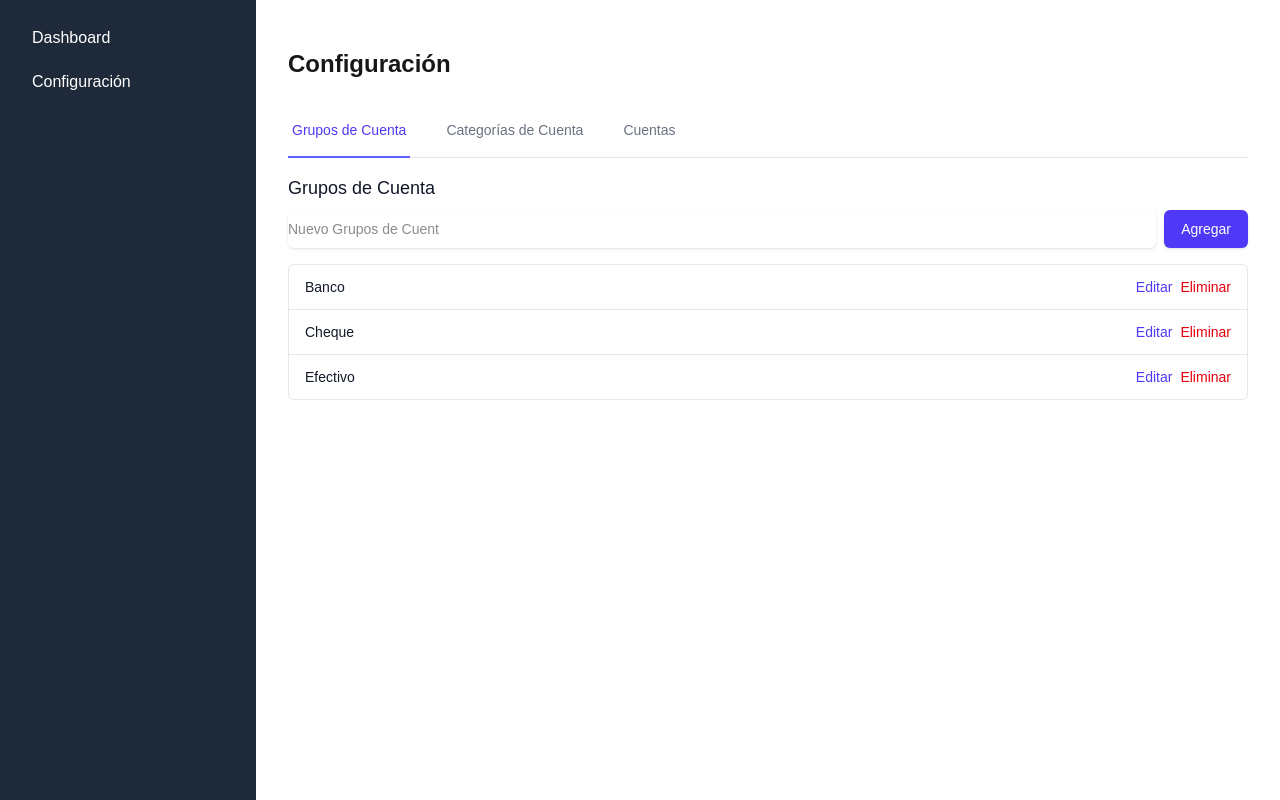
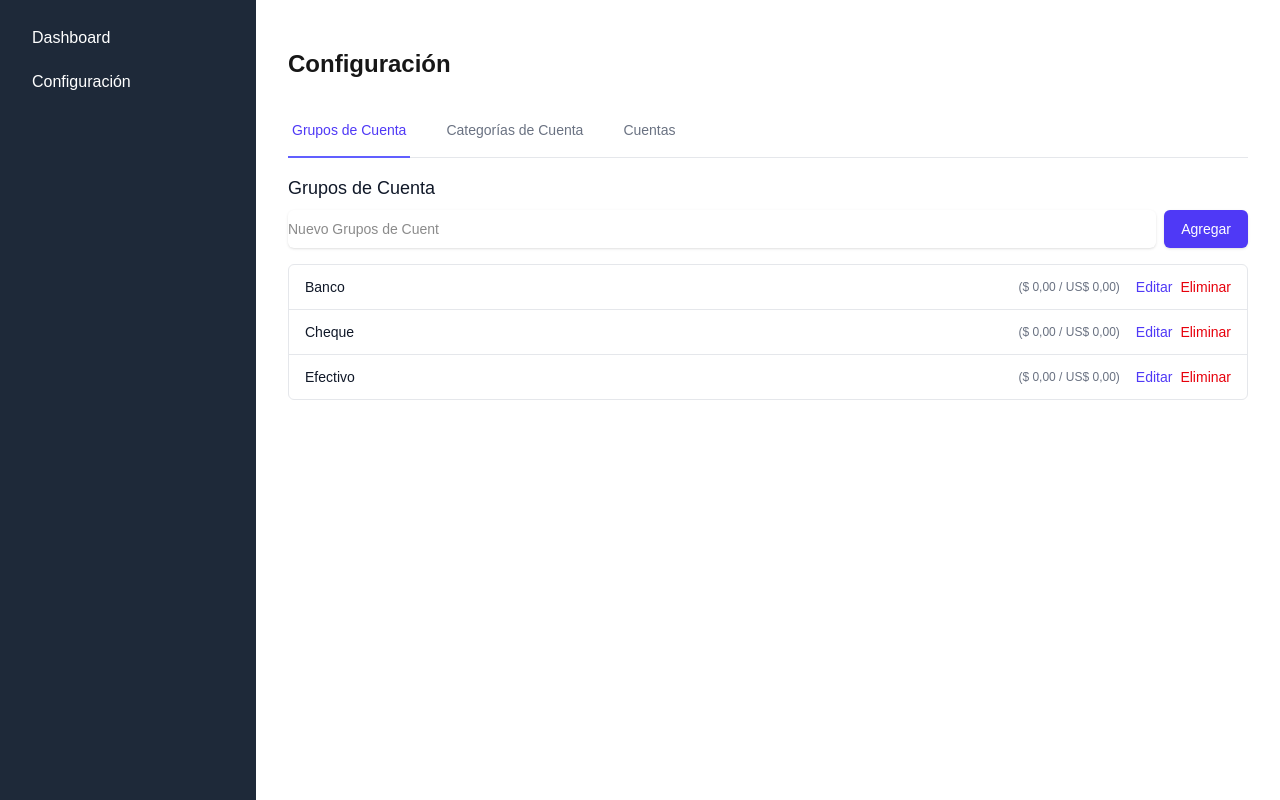
Before and after one commit to matiasapezteguia-dot/finanzas_simple, a Next.js app: page /configuracion in a window 1280 px wide. Built offline with nearby package versions, Linux system fonts and the light colour scheme.

Commit message:
release: mvp final funcional local con consistencia de saldos en abms, ordenamiento en grilla y fix de arquitectura

```diff
--- a/src/app/configuracion/page.tsx
+++ b/src/app/configuracion/page.tsx
@@ -53,11 +53,12 @@ const ListManager: React.FC<{
   title: string;
   list: any[];
   onAdd: (item: string) => void;
-  onDelete: (item: string) => void;
-  onUpdate: (oldItem: string, newItem: string) => void;
-  getItemName?: (item: any) => string;
-  accounts?: Account[]; // Add accounts prop for deletion rule
-}> = ({ title, list, onAdd, onDelete, onUpdate, getItemName, accounts }) => {
+   onDelete: (item: string) => void;
+   onUpdate: (oldItem: string, newItem: string) => void;
+   getItemName?: (item: any) => string;
+   accounts?: Account[]; // Add accounts prop for deletion rule
+   renderItemExtra?: (item: any) => React.ReactNode; // New prop for extra content
+}> = ({ title, list, onAdd, onDelete, onUpdate, getItemName, accounts, renderItemExtra }) => {
   const [newItem, setNewItem] = useState('');
   const [editingId, setEditingId] = useState<string | null>(null);
   const [editingText, setEditingText] = useState('');
@@ -136,7 +137,10 @@ const ListManager: React.FC<{
                 </button>
               </div>
             ) : (
-              <span className="flex-grow">{getItemName ? getItemName(item) : item}</span>
+              <span className="flex-grow flex items-center justify-between">
+                {getItemName ? getItemName(item) : item}
+                {renderItemExtra && renderItemExtra(item)}
+              </span>
             )}
             <div className="flex space-x-2 ml-4">
               {editingId !== (getItemName ? getItemName(item) : item) && (
@@ -184,6 +188,8 @@ export default function ConfiguracionPage() {
     deleteAccount,
     getAccountBalance,
     updateAccount,
+    getBalancesByCategory,
+    getBalancesByGroup,
   } = useFinanzasStore();
 
   const [newAccount, setNewAccount] = useState<Omit<Account, 'id'>>({
@@ -263,6 +269,27 @@ export default function ConfiguracionPage() {
             onUpdate={updateAccountGroup}
             onDelete={deleteAccountGroup}
             accounts={accounts}
+            renderItemExtra={(group: string) => {
+              const balancesARS = getBalancesByGroup('ARS');
+              const balancesUSD = getBalancesByGroup('USD');
+              const totalARS = balancesARS[group] || 0;
+              const totalUSD = balancesUSD[group] || 0;
+
+              const formatCurrency = (value: number, currency: 'ARS' | 'USD') => {
+                return new Intl.NumberFormat('es-AR', {
+                  style: 'currency',
+                  currency: currency,
+                  minimumFractionDigits: 2,
+                  maximumFractionDigits: 2,
+                }).format(value);
+              };
+
+              return (
+                <span className="text-xs text-gray-500 ml-2">
+                  ({formatCurrency(totalARS, 'ARS')} / {formatCurrency(totalUSD, 'USD')})
+                </span>
+              );
+            }}
           />
         </Tab>
         <Tab label="Categorías de Cuenta">
@@ -273,6 +300,27 @@ export default function ConfiguracionPage() {
             onUpdate={updateAccountCategory}
             onDelete={deleteAccountCategory}
             accounts={accounts}
+            renderItemExtra={(category: string) => {
+              const balancesARS = getBalancesByCategory('ARS');
+              const balancesUSD = getBalancesByCategory('USD');
+              const totalARS = balancesARS[category] || 0;
+              const totalUSD = balancesUSD[category] || 0;
+
+              const formatCurrency = (value: number, currency: 'ARS' | 'USD') => {
+                return new Intl.NumberFormat('es-AR', {
+                  style: 'currency',
+                  currency: currency,
+                  minimumFractionDigits: 2,
+                  maximumFractionDigits: 2,
+                }).format(value);
+              };
+
+              return (
+                <span className="text-xs text-gray-500 ml-2">
+                  ({formatCurrency(totalARS, 'ARS')} / {formatCurrency(totalUSD, 'USD')})
+                </span>
+              );
+            }}
           />
         </Tab>
         <Tab label="Cuentas">
@@ -375,14 +423,7 @@ export default function ConfiguracionPage() {
                       <tr key={account.id}>
                         {editingAccountId === account.id ? (
                           <>
-                            <td className="px-6 py-4 whitespace-nowrap">
-                              <input
-                                type="text"
-                                value={editedAccount?.name || ''}
-                                onChange={(e) => setEditedAccount({ ...editedAccount!, name: e.target.value })}
-                                className="block w-full rounded-md border-gray-300 shadow-sm focus:border-indigo-500 focus:ring-indigo-500 sm:text-sm"
-                              />
-                            </td>
+
                             <td className="px-6 py-4 whitespace-nowrap">
                               <select
                                 value={editedAccount?.currency || 'ARS'}
@@ -401,7 +442,18 @@ export default function ConfiguracionPage() {
                                 className="block w-full rounded-md border-gray-300 shadow-sm focus:border-indigo-500 focus:ring-indigo-500 sm:text-sm"
                               />
                             </td>
-                            <td className="px-6 py-4 whitespace-nowrap text-sm text-gray-900 font-bold">{getAccountBalance(account.id).toLocaleString("es-AR", { minimumFractionDigits: 2 })}</td>
+                            <td className="px-6 py-4 whitespace-nowrap text-sm text-gray-900 font-bold">
+                              {new Intl.NumberFormat('es-AR', { style: 'currency', currency: editedAccount?.currency || 'ARS', minimumFractionDigits: 2, maximumFractionDigits: 2 }).format(getAccountBalance(account.id))}
+                            </td>
+                            <td className="px-6 py-4 whitespace-nowrap">
+                              <input
+                                type="text"
+                                value={editedAccount?.name || ''}
+                                onChange={(e) => setEditedAccount({ ...editedAccount!, name: e.target.value })}
+                                className="block w-full rounded-md border-gray-300 shadow-sm focus:border-indigo-500 focus:ring-indigo-500 sm:text-sm"
+                              />
+                            </td>
+
                             <td className="px-6 py-4 whitespace-nowrap">
                               <select
                                 value={editedAccount?.groupId || ''}
@@ -444,7 +496,9 @@ export default function ConfiguracionPage() {
                             <td className="px-6 py-4 whitespace-nowrap text-sm font-medium text-gray-900">{account.name}</td>
                             <td className="px-6 py-4 whitespace-nowrap text-sm text-gray-500">{account.currency}</td>
                             <td className="px-6 py-4 whitespace-nowrap text-sm text-gray-500">{account.initialAmount.toLocaleString("es-AR", { minimumFractionDigits: 2 })}</td>
-                            <td className="px-6 py-4 whitespace-nowrap text-sm text-gray-900 font-bold">{getAccountBalance(account.id).toLocaleString("es-AR", { minimumFractionDigits: 2 })}</td>
+                            <td className="px-6 py-4 whitespace-nowrap text-sm text-gray-900 font-bold">
+                              {new Intl.NumberFormat('es-AR', { style: 'currency', currency: account.currency, minimumFractionDigits: 2, maximumFractionDigits: 2 }).format(getAccountBalance(account.id))}
+                            </td>
                             <td className="px-6 py-4 whitespace-nowrap text-sm text-gray-500">{account.groupId}</td>
                             <td className="px-6 py-4 whitespace-nowrap text-sm text-gray-500">{account.categoryId}</td>
                             <td className="px-6 py-4 whitespace-nowrap text-right text-sm font-medium">
--- a/src/app/layout.tsx
+++ b/src/app/layout.tsx
@@ -2,6 +2,7 @@ import type { Metadata } from "next";
 import { Geist, Geist_Mono } from "next/font/google";
 import "./globals.css";
 import Sidebar from "../components/Sidebar";
+import { AppProviders } from "../components/Providers";
 
 const geistSans = Geist({
   variable: "--font-geist-sans",
@@ -31,7 +32,7 @@ export default function RootLayout({
       <body className="min-h-full flex">
         <Sidebar />
         <main className="flex-1 p-4 overflow-auto">
-          {children}
+          <AppProviders>{children}</AppProviders>
         </main>
       </body>
     </html>
--- a/src/components/AccountDetailModal.tsx
+++ b/src/components/AccountDetailModal.tsx
@@ -1,7 +1,7 @@
 "use client";
 
 import React, { useState, useEffect, useMemo } from "react";
-import { useFinanzasStore, Movement, Account } from "@/lib/store";
+import { useFinanzasStore, Movement, Account } from "@/lib/store.tsx";
 
 interface AccountDetailModalProps {
   accountId: string | null;
--- a/src/components/AccountList.tsx
+++ b/src/components/AccountList.tsx
@@ -1,5 +1,5 @@
 import React from 'react';
-import { Account } from "@/lib/store"; // Assuming Account type is exported from store
+import { Account } from "@/lib/store.tsx"; // Assuming Account type is exported from store
 
 interface AccountListProps {
   accounts: Account[];
--- a/src/components/BalanceCards.tsx
+++ b/src/components/BalanceCards.tsx
@@ -1,5 +1,5 @@
 import React from 'react';
-import { useFinanzasStore } from "@/lib/store";
+import { useFinanzasStore } from "@/lib/store.tsx";
 
 interface BalanceCardsProps {
   totalARS: number;
--- a/src/components/DashboardKPIs.tsx
+++ b/src/components/DashboardKPIs.tsx
@@ -1,34 +1,16 @@
 
 import React from 'react';
 
-import { useFinanzasStore, Account } from '../lib/store';
+import { useFinanzasStore } from '../lib/store';
 
 const DashboardKPIs: React.FC = () => {
-  const { accounts, getAccountBalance } = useFinanzasStore();
+  const { accounts, movements, getBalance, getAvailableARS, getTotalARSInvestments } = useFinanzasStore();
+  console.log("DashboardKPIs re-rendered. Movements count:", movements.length);
 
-  const totalARS = React.useMemo(() => {
-    return accounts
-      .filter(account => account.currency === 'ARS')
-      .reduce((sum, account) => sum + getAccountBalance(account.id), 0);
-  }, [accounts, getAccountBalance]);
-
-  const totalUSD = React.useMemo(() => {
-    return accounts
-      .filter(account => account.currency === 'USD')
-      .reduce((sum, account) => sum + getAccountBalance(account.id), 0);
-  }, [accounts, getAccountBalance]);
-
-  const totalInversiones = React.useMemo(() => {
-    return accounts
-      .filter(account => account.categoryId === 'Inversiones' && account.currency === 'ARS')
-      .reduce((sum, account) => sum + getAccountBalance(account.id), 0);
-  }, [accounts, getAccountBalance]);
-
-  const totalDisponible = React.useMemo(() => {
-    return accounts
-      .filter(account => account.categoryId === 'Uso Diario' || account.categoryId === 'Efectivo')
-      .reduce((sum, account) => sum + getAccountBalance(account.id), 0);
-  }, [accounts, getAccountBalance]);
+  const totalARS = getBalance('ARS');
+  const totalUSD = getBalance('USD');
+  const totalInversiones = getTotalARSInvestments();
+  const totalDisponible = getAvailableARS();
 
   const formatCurrency = (value: number, currency: 'ARS' | 'USD') => {
     return new Intl.NumberFormat('es-AR', {
--- a/src/lib/store.ts
+++ b/src/lib/store.tsx
@@ -1,4 +1,4 @@
-import { useState, useEffect } from 'react';
+import { useState, useEffect, createContext, useContext, ReactNode } from 'react';
 
 export interface Account {
   id: string;
@@ -28,6 +28,26 @@ interface StoreState {
   accountCategories: string[];
 }
 
+interface FinanzasStoreContextType extends StoreState {
+  addMovement: (movement: Omit<Movement, 'id'>) => void;
+  deleteMovement: (id: string) => void;
+  getBalance: (currency: 'ARS' | 'USD') => number;
+  getAccountBalance: (accountId: string) => number;
+  getBalancesByGroup: (currency: 'ARS' | 'USD') => { [key: string]: number };
+  getBalancesByCategory: (currency: 'ARS' | 'USD') => { [key: string]: number };
+  addAccount: (account: Omit<Account, 'id'>) => void;
+  updateAccount: (updatedAccount: Account) => void;
+  deleteAccount: (id: string) => void;
+  addAccountGroup: (group: string) => void;
+  updateAccountGroup: (oldName: string, newName: string) => void;
+  deleteAccountGroup: (group: string) => void;
+  addAccountCategory: (category: string) => void;
+  updateAccountCategory: (oldName: string, newName: string) => void;
+  deleteAccountCategory: (category: string) => void;
+  getAvailableARS: () => number;
+  getTotalARSInvestments: () => number;
+}
+
 const LOCAL_STORAGE_KEY = 'finanzasStore';
 
 const initialState: StoreState = {
@@ -38,20 +58,16 @@ const initialState: StoreState = {
 };
 
 const loadState = (): StoreState => {
-  // Verificar si estamos en el navegador
   if (typeof window === 'undefined') {
     return initialState;
   }
 
   try {
     const serializedState = localStorage.getItem(LOCAL_STORAGE_KEY);
-
     if (serializedState === null) {
       return initialState;
     }
-
     const storedState: StoreState = JSON.parse(serializedState);
-
     return {
       ...initialState,
       ...storedState,
@@ -67,11 +83,9 @@ const loadState = (): StoreState => {
 };
 
 const saveState = (state: StoreState) => {
-  // Verificar si estamos en el navegador
   if (typeof window === 'undefined') {
     return;
   }
-
   try {
     const serializedState = JSON.stringify(state);
     localStorage.setItem(LOCAL_STORAGE_KEY, serializedState);
@@ -80,7 +94,9 @@ const saveState = (state: StoreState) => {
   }
 };
 
-export const useFinanzasStore = () => {
+const FinanzasContext = createContext<FinanzasStoreContextType | undefined>(undefined);
+
+export const FinanzasProvider: React.FC<{ children: ReactNode }> = ({ children }) => {
   const [state, setState] = useState<StoreState>(() => loadState());
 
   useEffect(() => {
@@ -90,23 +106,11 @@ export const useFinanzasStore = () => {
   const addMovement = (movement: Omit<Movement, 'id'>) => {
     const newMovement: Movement = {
       ...movement,
-      id: Date.now().toString(), // Simple unique ID
+      id: Date.now().toString(),
     };
     setState((prevState) => {
       const newState = { ...prevState, movements: [...prevState.movements, newMovement] };
-      // Actualizar el balance de la cuenta afectada
-      if (newMovement.sourceAccountId) {
-        const sourceAccount = prevState.accounts.find(acc => acc.id === newMovement.sourceAccountId);
-        if (sourceAccount) {
-          // No se actualiza el initialAmount, se actualiza el balance a través de los movimientos
-        }
-      }
-      if (newMovement.targetAccountId) {
-        const targetAccount = prevState.accounts.find(acc => acc.id === newMovement.targetAccountId);
-        if (targetAccount) {
-          // No se actualiza el initialAmount, se actualiza el balance a través de los movimientos
-        }
-      }
+      // No es necesario actualizar el balance de la cuenta aquí, ya que getAccountBalance lo calcula dinámicamente.
       return newState;
     });
   };
@@ -123,7 +127,9 @@ export const useFinanzasStore = () => {
 
     let balance = account.initialAmount;
 
-    state.movements.forEach(m => {
+    state.movements
+      .filter(m => m.currency === account.currency) // Filter movements by account currency
+      .forEach(m => {
         if (m.type === 'adjustment') {
           if (m.targetAccountId === accountId) {
             balance += m.amount;
@@ -191,7 +197,6 @@ export const useFinanzasStore = () => {
       const currentList = prevState[listName] as string[];
       const updatedList = currentList.map((item) => (item === oldItem ? newItem : item));
 
-      // Also update accounts that might be using this old item
       const updatedAccounts = prevState.accounts.map(account => {
         let accountChanged = false;
         const newAccount = { ...account };
@@ -245,11 +250,6 @@ export const useFinanzasStore = () => {
       const movementToDelete = prevState.movements.find(m => m.id === id);
       if (!movementToDelete) return prevState;
 
-      // No es necesario revertir el impacto en la cuenta
-      // ya que getBalance y getAccountBalance calculan dinámicamente
-      // el balance basándose en todos los movimientos existentes.
-      // Al eliminar el movimiento, el recálculo automático se encargará.
-
       return {
         ...prevState,
         movements: prevState.movements.filter((m) => m.id !== id),
@@ -269,11 +269,8 @@ export const useFinanzasStore = () => {
       .reduce((total, account) => total + getAccountBalance(account.id), 0);
   };
 
-    return {
-      movements: state.movements,
-      accounts: state.accounts,
-      accountGroups: state.accountGroups,
-      accountCategories: state.accountCategories,
+  const store = {
+    ...state,
     addMovement,
     deleteMovement,
     getBalance,
@@ -292,4 +289,14 @@ export const useFinanzasStore = () => {
     getAvailableARS,
     getTotalARSInvestments,
   };
+
+  return <FinanzasContext.Provider value={store}>{children}</FinanzasContext.Provider>;
 };
+
+export const useFinanzasStore = () => {
+  const context = useContext(FinanzasContext);
+  if (context === undefined) {
+    throw new Error('useFinanzasStore must be used within a FinanzasProvider');
+  }
+  return context;
+};
```
Also changed, not shown: src/app/page.tsx (+9 -4 lines), src/components/Providers.tsx (added, +16 -0 lines), src/components/TransactionsTable.tsx (+85 -15 lines). Lines whose indentation alone changed are shown as unchanged.
